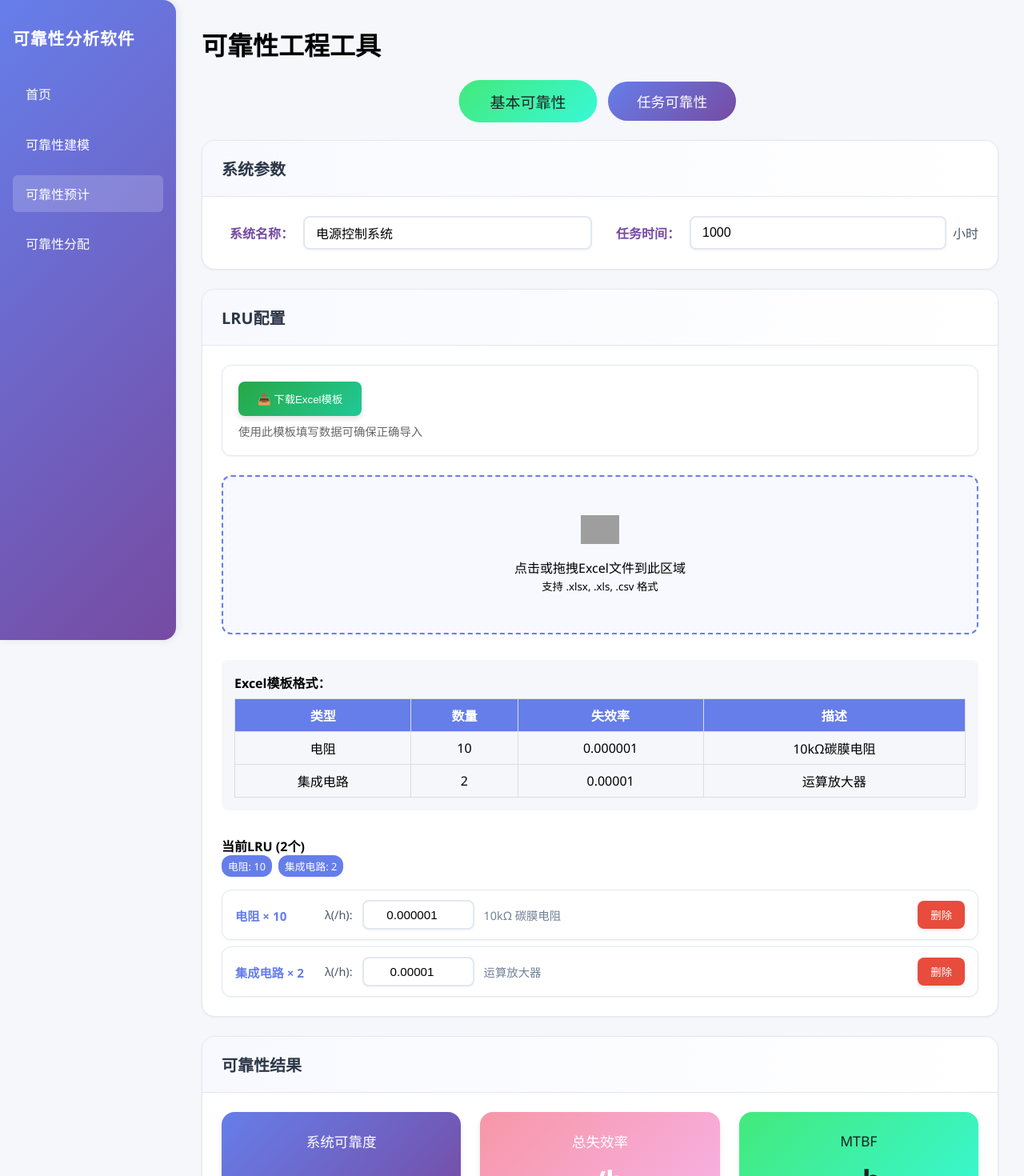
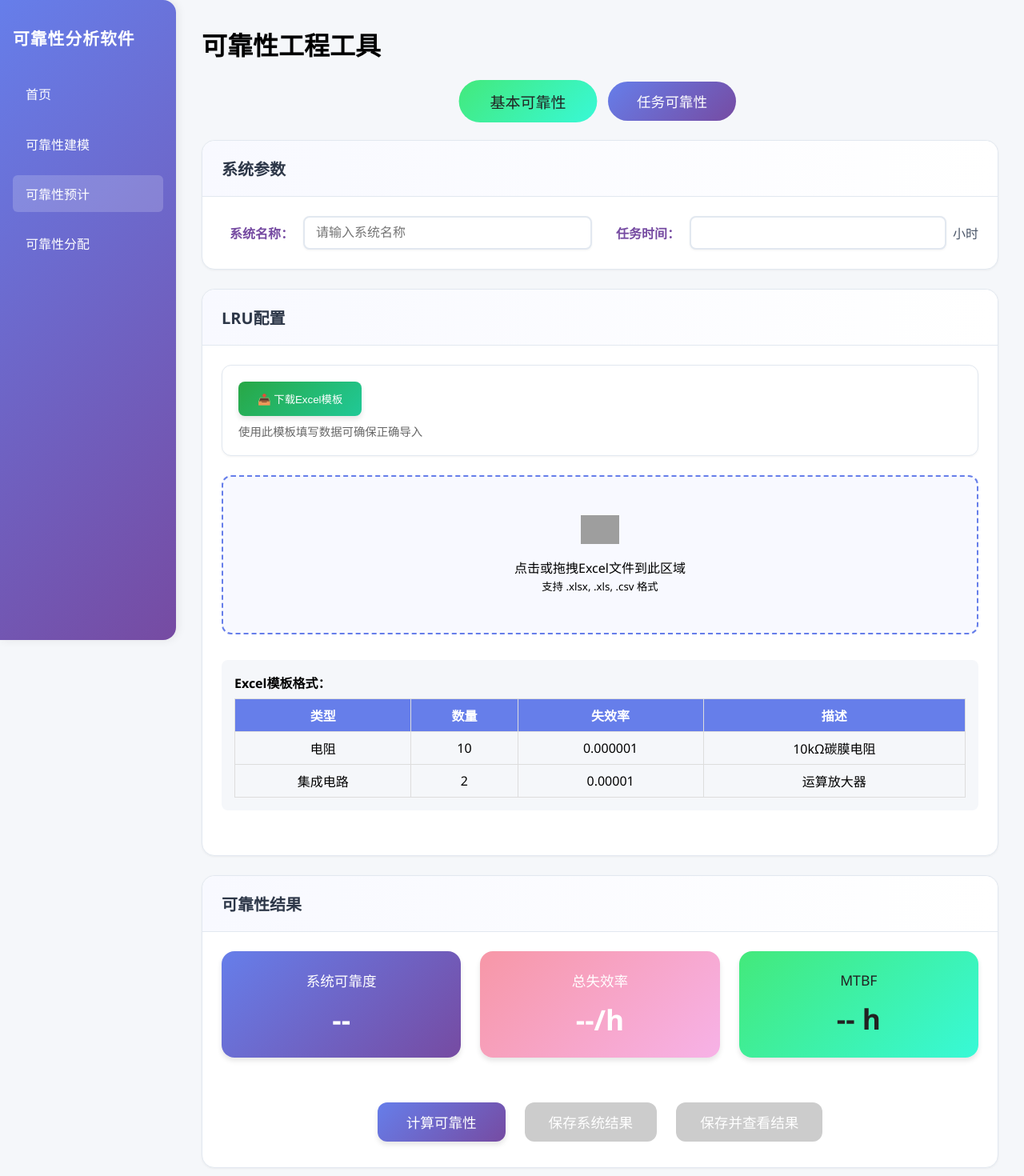
Before and after one commit to 1225698/reliability-software, a Vue app: page /calculator in a window 1280 px wide. Shown: the top 1470 px of the page at 80% size. Built offline with nearby package versions, Linux system fonts and the light colour scheme; grey boxes are pictures that could not be loaded.

Commit message:
Update useReliabilityCalc.js
删除了默认系统名称和任务时间

```diff
--- a/src/composables/useReliabilityCalc.js
+++ b/src/composables/useReliabilityCalc.js
@@ -2,40 +2,23 @@ import { ref } from 'vue'
 import * as XLSX from 'xlsx'
 
 export function useReliabilityCalc() {
-  // 系统参数
-  const systemName = ref('电源控制系统')
-  const missionTime = ref(1000)
-  const workingTemperature = ref(25)
+  // 系统参数 - 修改为初始空值
+  const systemName = ref('') // 改为空字符串
+  const missionTime = ref('') // 改为空值，让用户必须输入
+  const workingTemperature = ref('') // 改为空值
 
-  // 环境相关参数 - 支持输入环境名称和因子值
-  // 环境相关参数已移除（不再影响计算）
-
-  // 元器件类型选项
+  // LRU类型选项
   const componentTypeOptions = [
     '电阻', '电容', '集成电路', '晶体管', '连接器',
     '电感', '二极管', '变压器', '继电器', '传感器'
   ]
 
-  // 用户选择的元器件
-  const selectedComponents = ref([
-    {
-      type: '电阻',
-      quantity: 10,
-      failureRate: 0.000001,
-      description: '10kΩ 碳膜电阻'
-    },
-    {
-      type: '集成电路',
-      quantity: 2,
-      failureRate: 0.00001,
-      description: '运算放大器'
-    }
-  ])
-  // 任务级别的模块（每个模块代表若干系统/表决模型的观测故障率）
-  const taskModules = ref([
-    { name: '模块A', failureRate: 0.0005 },
-    { name: '模块B', failureRate: 0.0002 }
-  ])
+  // 用户选择的LRU - 改为空数组
+  const selectedComponents = ref([]) // 移除默认LRU
+
+  // 任务级别的模块 - 改为空数组
+  const taskModules = ref([]) // 移除默认模块
+
   // 计算结果
   const calculationResults = ref({
     totalFailureRate: 0,
@@ -80,10 +63,10 @@ export function useReliabilityCalc() {
 
           // 解析数据
           const components = parseExcelJsonData(jsonData)
-          console.log('解析出的元器件数量:', components.length)
+          console.log('解析出的LRU数量:', components.length)
 
           if (components.length === 0) {
-            throw new Error('未找到有效的元器件数据，请检查Excel格式')
+            throw new Error('未找到有效的LRU数据，请检查Excel格式')
           }
 
           resolve(components)
@@ -135,10 +118,10 @@ export function useReliabilityCalc() {
     console.log('表头内容:', headers)
 
     // 确定列索引（更宽松的匹配）
-    const typeIndex = findColumnIndex(headers, ['类型', '元器件类型', 'type', 'component'])
-    const quantityIndex = findColumnIndex(headers, ['数量', '元器件数量', 'quantity', 'count', '个数'])
+    const typeIndex = findColumnIndex(headers, ['类型', 'LRU类型', 'type', 'component'])
+    const quantityIndex = findColumnIndex(headers, ['数量', 'LRU数量', 'quantity', 'count', '个数'])
     const failureRateIndex = findColumnIndex(headers, ['失效率', '失效率值', 'failure', 'rate', 'λ'])
-    const descriptionIndex = findColumnIndex(headers, ['描述', '元器件描述', 'description', 'desc', '说明'])
+    const descriptionIndex = findColumnIndex(headers, ['描述', 'LRU描述', 'description', 'desc', '说明'])
 
     console.log('列索引:', { typeIndex, quantityIndex, failureRateIndex, descriptionIndex })
 
@@ -240,22 +223,22 @@ export function useReliabilityCalc() {
     return isNaN(num) ? NaN : num
   }
 
-  // 批量导入Excel元器件
+  // 批量导入ExcelLRU
   const importComponentsFromExcel = async (file) => {
     try {
       console.log('开始导入Excel文件...')
 
       const newComponents = await parseExcelData(file)
 
-      console.log('导入的元器件数据:', newComponents)
+      console.log('导入的LRU数据:', newComponents)
 
-      // 清空现有元器件，替换为导入的数据
+      // 清空现有LRU，替换为导入的数据
       selectedComponents.value = newComponents
 
       return {
         success: true,
         count: newComponents.length,
-        message: `成功导入 ${newComponents.length} 个元器件`,
+        message: `成功导入 ${newComponents.length} 个LRU`,
         components: newComponents
       }
     } catch (error) {
@@ -268,7 +251,7 @@ export function useReliabilityCalc() {
     }
   }
 
-  // 手动添加单个元器件（保留原有功能）
+  // 手动添加单个LRU（保留原有功能）
   const addComponent = (type = '电阻') => {
     const defaultFailureRates = {
       '电阻': 0.000001,
@@ -291,7 +274,7 @@ export function useReliabilityCalc() {
     })
   }
 
-  // 删除元器件
+  // 删除LRU
   const removeComponent = (index) => {
     selectedComponents.value.splice(index, 1)
   }
@@ -318,9 +301,15 @@ export function useReliabilityCalc() {
 
   // 执行可靠性计算
   const calculateReliability = () => {
-    // 验证是否有元器件
+    // 验证是否有LRU
     if (selectedComponents.value.length === 0) {
-      alert('请先添加或导入元器件')
+      alert('请先添加或导入LRU')
+      return false
+    }
+
+    // 验证任务时间是否已输入
+    if (!missionTime.value || missionTime.value <= 0) {
+      alert('请输入有效的任务时间')
       return false
     }
 
@@ -339,10 +328,17 @@ export function useReliabilityCalc() {
 
     return calculationResults.value
   }
+
   // 计算任务级可靠性：观测任务故障率 = 各模块 failureRate 之和
   const calculateTaskReliability = () => {
     if (!Array.isArray(taskModules.value) || taskModules.value.length === 0) {
       alert('请先添加任务下的模块并输入故障率')
+      return false
+    }
+
+    // 验证任务时间是否已输入
+    if (!missionTime.value || missionTime.value <= 0) {
+      alert('请输入有效的任务时间')
       return false
     }
 
@@ -371,6 +367,7 @@ export function useReliabilityCalc() {
 
     return calculationResults.value.taskResults
   }
+
   // 保存分析结果
   const saveAnalysis = () => {
     if (!calculationResults.value.hasResults) {
@@ -380,7 +377,7 @@ export function useReliabilityCalc() {
 
     const analysis = {
       id: Date.now(),
-      systemName: systemName.value,
+      systemName: systemName.value || '未命名系统',
       missionTime: missionTime.value,
       components: JSON.parse(JSON.stringify(selectedComponents.value)),
       totalFailureRate: calculationResults.value.totalFailureRate,
```
